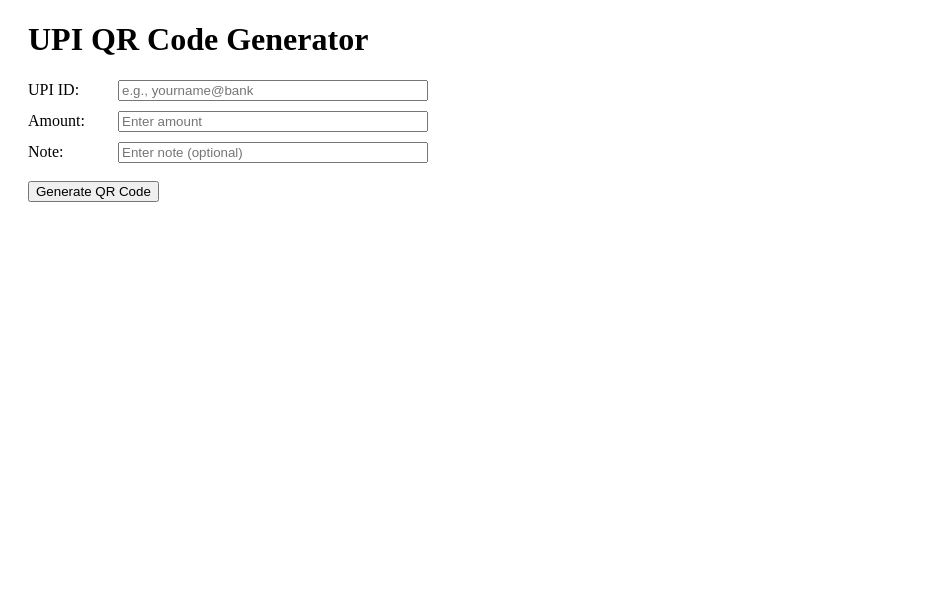
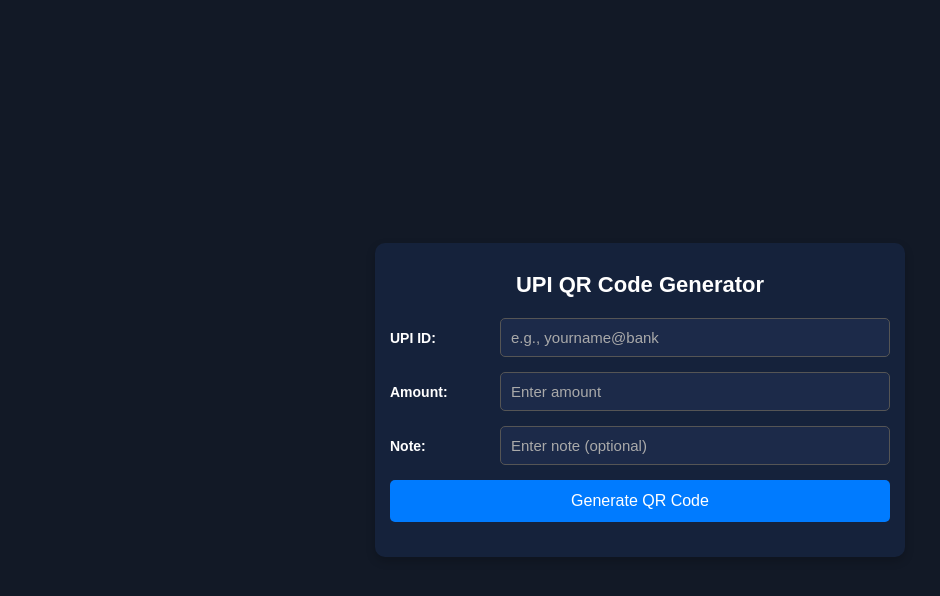
Before and after one commit to raman926x/SE-Project-UPI, a plain HTML site: page index.html in a window 1280 px wide. Shown: the whole page, without its empty margins (0-940 px from the left). Drawn offline with Linux system fonts and the light colour scheme.

Commit message:
Update index.html

```diff
--- a/index.html
+++ b/index.html
@@ -5,29 +5,93 @@
   <meta name="viewport" content="width=device-width, initial-scale=1.0">
   <title>UPI QR Code Generator</title>
   <script src="https://cdn.jsdelivr.net/npm/qrcode/build/qrcode.min.js"></script>
+  <style>
+    body {
+      font-family: Arial, sans-serif;
+      background: #121926;
+      display: flex;
+      justify-content: center;
+      align-items: center;
+      height: 100vh;
+      margin: 0;
+    }
+    .container {
+      background: #15223b;
+      padding: 15px;
+      border-radius: 10px;
+      box-shadow: 0 4px 10px rgba(0, 0, 0, 0.2);
+      width: 500px;
+      text-align: center;
+    }
+    h1 {
+      font-size: 22px;
+      margin-bottom: 20px;
+      color: #fff;
+    }
+    .input-group {
+      display: flex;
+      align-items: center;
+      margin-bottom: 15px;
+      gap: 10px;
+      color: #fff;
+      width: 100%;
+    }
+    label {
+      width: 100px;
+      text-align: left;
+      font-weight: bold;
+      font-size: 14px;
+    }
+    input {
+      flex: 1;
+      padding: 10px;
+      border: 1px solid #555;
+      border-radius: 5px;
+      font-size: 15px;
+      background: #1c2a49;
+      color: white;
+      outline: none;
+    }
+    input::placeholder {
+      color: #aaa;
+    }
+    button {
+      width: 100%;
+      padding: 12px;
+      background: #007bff;
+      color: white;
+      border: none;
+      border-radius: 5px;
+      font-size: 16px;
+      cursor: pointer;
+      transition: 0.3s;
+    }
+    button:hover {
+      background: #0056b3;
+    }
+    #qrCode {
+      margin-top: 20px;
+    }
+  </style>
 </head>
 <body>
-  <h1 style="margin-left: 20px;">UPI QR Code Generator</h1>
-  <div style="margin-left: 20px; max-width: 400px; display: flex; flex-direction: column; gap: 10px;">
-    <div style="display: flex; align-items: center; gap: 10px; width: 100%;">
-      <label for="upiID" style="width: 80px; text-align: left;">UPI ID:</label>
-      <input type="text" id="upiID" placeholder="e.g., yourname@bank" required style="flex: 1;">
+  <div class="container">
+    <h1>UPI QR Code Generator</h1>
+    <div class="input-group">
+      <label for="upiID">UPI ID:</label>
+      <input type="text" id="upiID" placeholder="e.g., yourname@bank" required>
     </div>
-    <div style="display: flex; align-items: center; gap: 10px; width: 100%;">
-      <label for="amount" style="width: 80px; text-align: left;">Amount:</label>
-      <input type="number" id="amount" placeholder="Enter amount" required style="flex: 1;">
+    <div class="input-group">
+      <label for="amount">Amount:</label>
+      <input type="number" id="amount" placeholder="Enter amount" required>
     </div>
-    <div style="display: flex; align-items: center; gap: 10px; width: 100%;">
-      <label for="note" style="width: 80px; text-align: left;">Note:</label>
-      <input type="text" id="note" placeholder="Enter note (optional)" required style="flex: 1;">
+    <div class="input-group">
+      <label for="note">Note:</label>
+      <input type="text" id="note" placeholder="Enter note (optional)">
     </div>
+    <button id="generateQR">Generate QR Code</button>
+    <div id="qrCode"></div>
   </div>
-  <br>
-  <div style="margin-left: 20px;">
-    <button id="generateQR">Generate QR Code</button>
-  </div>
-  <br><br>
-  <div id="qrCode" style="margin-left: 20px;"></div>
   <script src="script.js"></script>
 </body>
 </html>
```
